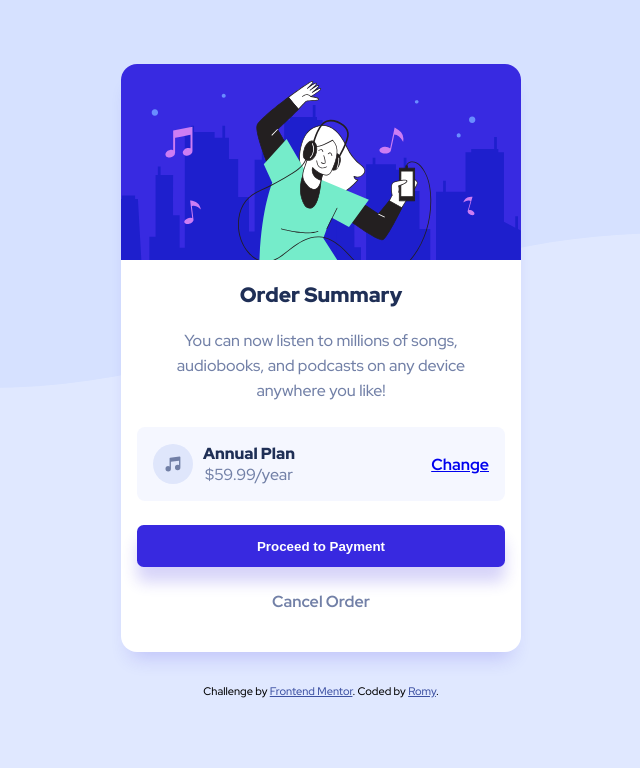
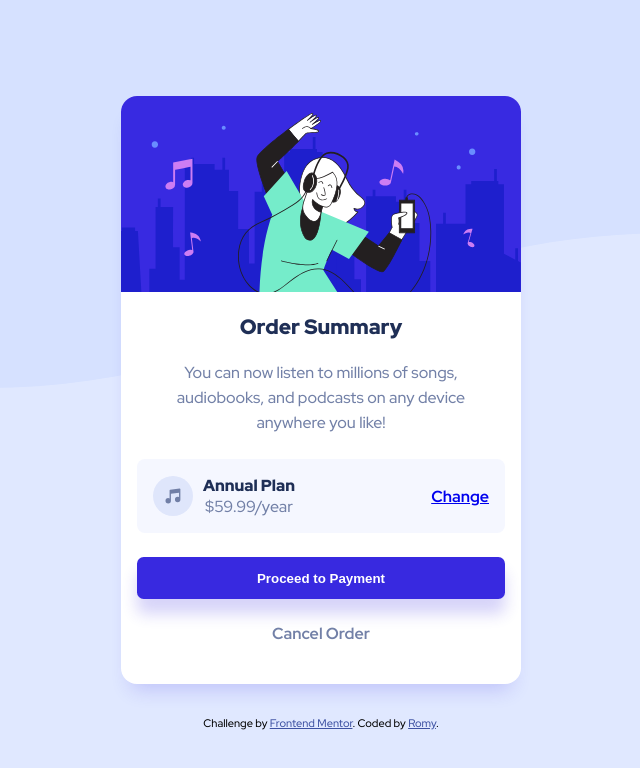
Before and after one commit to romyanand/css-practice, a plain HTML site: page frontendMentor/order-summary-component-main/index.html in a window 1280 px wide. Shown: the whole page, without its empty margins (319-959 px from the left). Drawn offline with Linux system fonts and the light colour scheme.

```diff
--- a/frontendMentor/order-summary-component-main/style.css
+++ b/frontendMentor/order-summary-component-main/style.css
@@ -27,7 +27,7 @@ p{
     max-width: 400px;
     min-width: 300px;
     margin: 0 auto;
-    margin-top: 4em;
+    margin-top: 12vh;
     margin-bottom: 2em;
     box-shadow: 0px 15px 20px -10px hsla(245, 75%, 52%, 20%);
 }
@@ -112,5 +112,6 @@ button:hover{
         background-image: url("./images/pattern-background-desktop.svg");
         background-position: top;
         background-size: 100% auto;
+        background-attachment: fixed;
     }
 }
```
Also changed, not shown: 1 other file.
